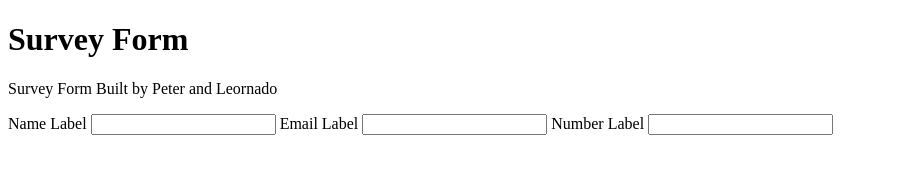
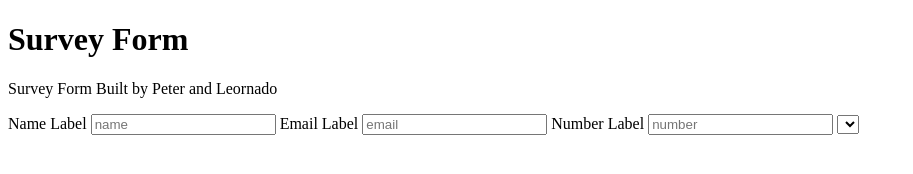
Before and after one commit to peterdgreat/Survey-Form-PL, a plain HTML site: page index.html in a window 1280 px wide. Shown: the whole page, without its empty margins (0-913 px from the left). Drawn offline with Linux system fonts and the light colour scheme.

Commit message:
dropdowns

```diff
--- a/index.html
+++ b/index.html
@@ -14,11 +14,16 @@
         <p id="description">Survey Form Built by Peter and Leornado</p>
         <form id="survey-form">
             <label id="name-label">Name Label</label>
-            <input id="name" type="text" >
+            <input placeholder="name" id="name" type="text" >
             <label id="email-label">Email Label</label>
-            <input id="email" type="email" validate>
+            <input placeholder="email" id="email" type="email" validate>
             <label id="number-label">Number Label</label>
-            <input type="number" name="" id="number" min="" max="" validate >
+            <input placeholder="number" type="number" name="" id="number" min="" max="" validate >
+           <select name="" id="droppdown">
+               <option value=""></option>
+               <option value=""></option>
+               <option value=""></option>
+           </select>
         </form>
     </main>
 </body>
```
